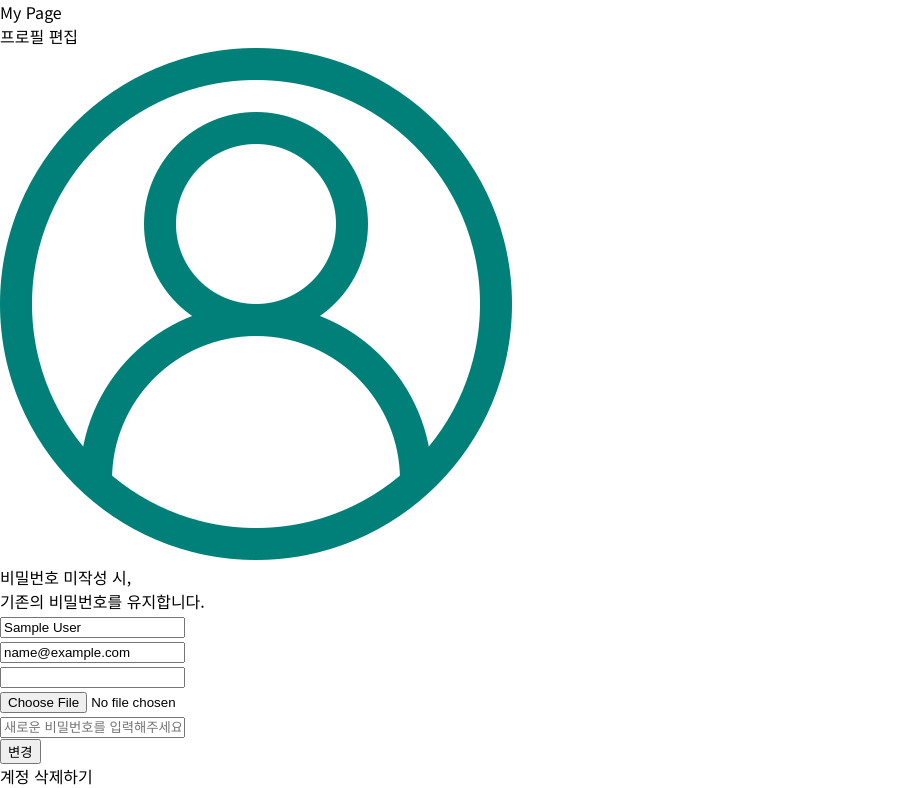
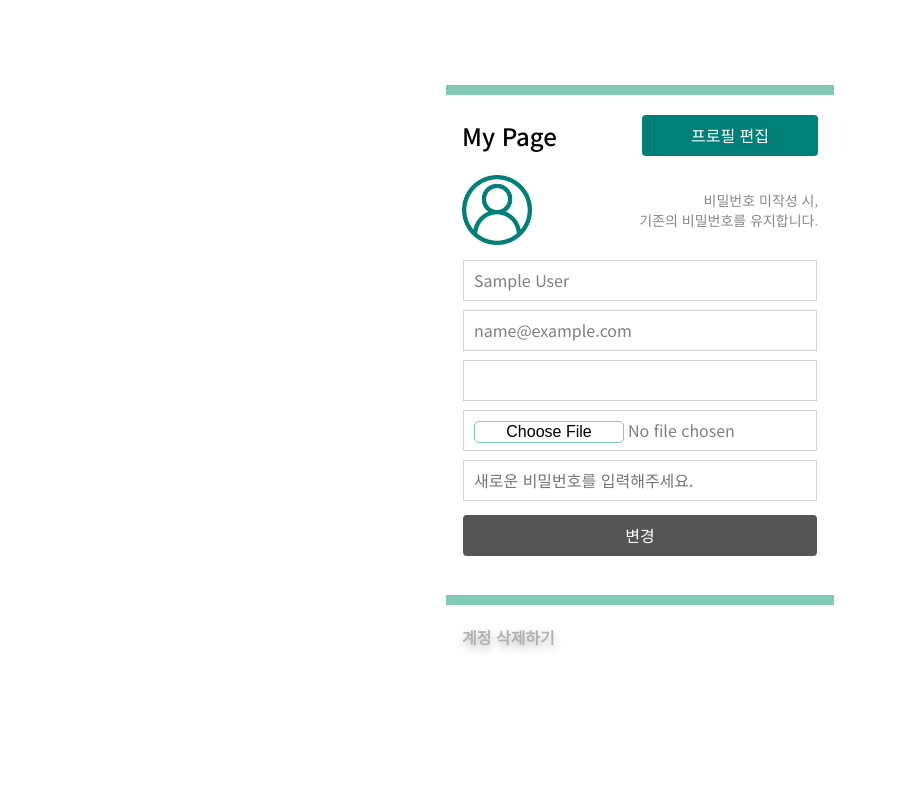
Before and after one commit to backendnanodegree/SubPrice, a Django app: page /myinfo/ in a window 1280 px wide. Shown: the part 65-853 px from the top of the page, without its empty margins (0-897 px from the left). After the commit the page ends 715 px from the top, so only its background shows below. Run offline with Django 3.2, Linux system fonts and the light colour scheme; the visitor is signed in with stand-in values (Sample User, id 1); parts of the project's set-up code (start-up, migrations or seed data) failed here and were passed over.

Commit message:
Fix user.css to modify button style.

```diff
--- a/static/css/user.css
+++ b/static/css/user.css
@@ -62,13 +62,13 @@ html, body {
     font-size: 16px;
 }
 
+.content.myinfo .button-submit:hover,
 .content.sign_up .button-submit:hover,
 .content.login .button-submit:hover {
     background: #81CAB5;
     cursor: pointer;
 }
 
-.content.myinfo .button-submit:hover,
 .content.sign_up .signup-bottom,
 .content.login .login-bottom {
     display: flex;
@@ -145,6 +145,7 @@ html, body {
 .content.login .form-item-error > ul {
     list-style: none;
     margin-right: 16px;
+    padding-left: 0;
 
     color: red;
     font-weight: 300;
@@ -200,6 +201,7 @@ html, body {
 .content.sign_up #errors_email > ul {
     list-style: none;
     margin-right: 16px;
+    padding-left: 0;
 
     color: red;
     font-weight: 300;
@@ -293,13 +295,38 @@ html, body {
     align-items: center;
 }
 
-.content.myinfo .logo-image {
+.content.myinfo .logo-image, .profile-picture {
     width: 70px;
     height: 70px;
     display: flex;
     align-items: center;
     justify-content: center;
 
+}
+
+.content.myinfo .profile-picture:hover {
+    cursor: pointer;
+}
+
+.content.myinfo .form-error {
+    display: inline-block;
+    width: 270px;
+    text-align: right;
+}
+
+.content.myinfo #announcement {
+    color: #888787;
+    font-weight: 300;
+    font-size: 14px;
+}
+
+.content.myinfo .form-item-error > ul {
+    padding: 0px;
+    float: right;
+    list-style: none;
+    color: red;
+    font-weight: 300;
+    font-size: 14px;
 }
 
 .content.myinfo .form-item-wrap {
--- a/templates/users/myinfo.html
+++ b/templates/users/myinfo.html
@@ -2,7 +2,7 @@
 {% load static %}
 
 {% block head_css %}
-<link rel="stylesheet" href="/static/css/myinfo.css">
+<link rel="stylesheet" href="/static/css/user.css">
 {% endblock head_css %}
 
 {% block content %}
```
